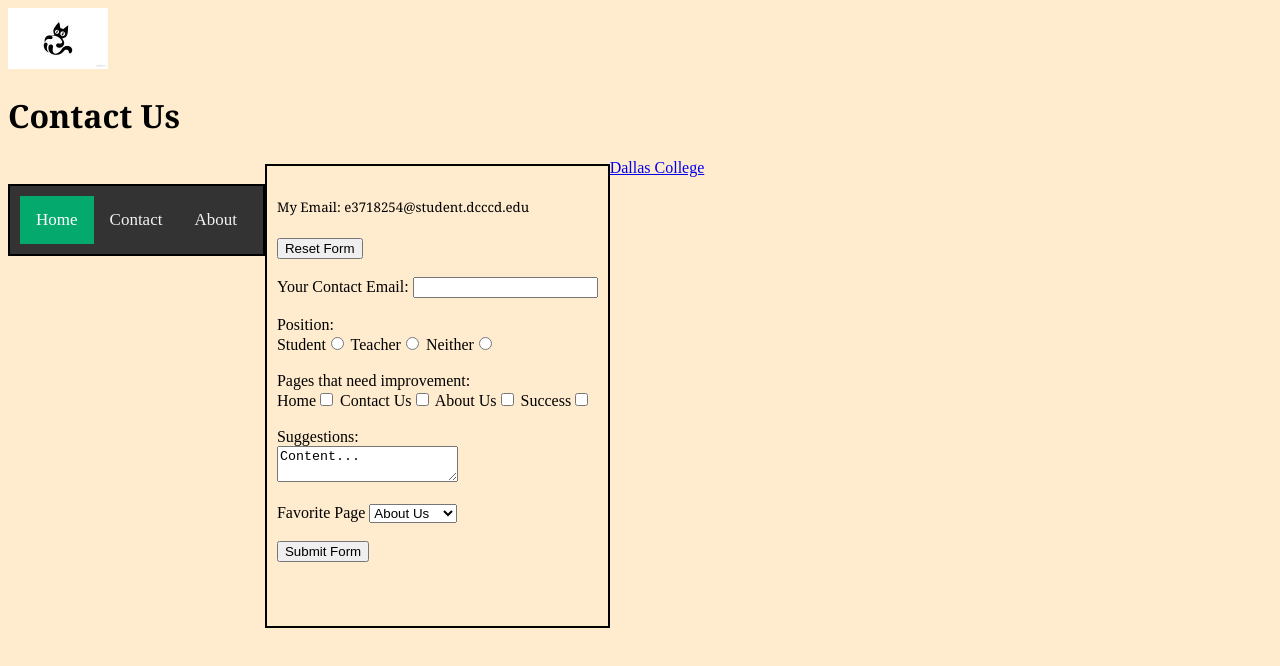
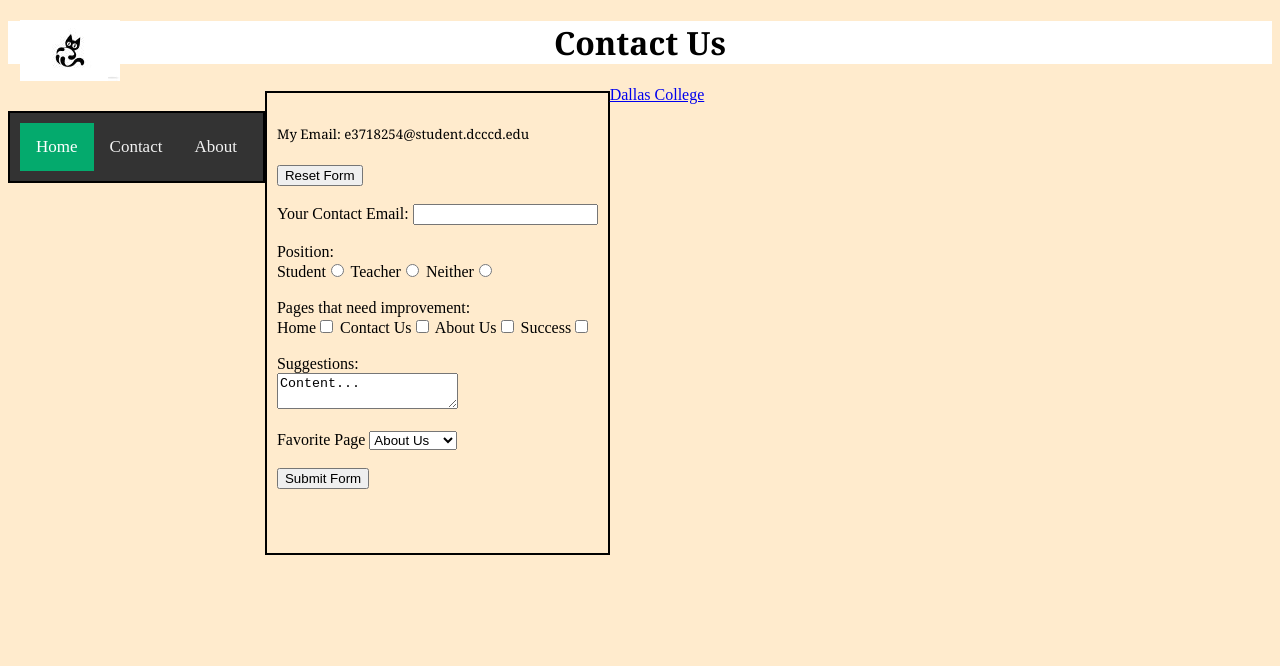
Before and after one commit to kvdetienne/web_design, a plain HTML site: page contact-us.html in a window 1280 px wide. Drawn offline with Linux system fonts and the light colour scheme.

Commit message:
fix logo to page

```diff
--- a/contact-us.html
+++ b/contact-us.html
@@ -10,9 +10,10 @@
 </head>
 
 <body>
-    <img src="images/logo.jpg" />
-
-    <h1>Contact Us</h1>
+    <header>
+        <img class="logo" src="images/logo.jpg" />
+            <h1>Contact Us</h1>
+    </header>
 
     <nav class="topnav a">
         <a class="active" href="index.html">Home</a>
--- a/css/layout.css
+++ b/css/layout.css
@@ -83,3 +83,10 @@ footer{
     background-color: #04aa6d;
     color: white;
   }
+
+  .logo{
+    position:fixed;
+    top: 20px;
+    left: 20px;
+    z-index: 20000;
+  }
```
Also changed, not shown: about-us.html (+1 -1 lines), index.html (+1 -1 lines), success.html (+4 -1 lines).
